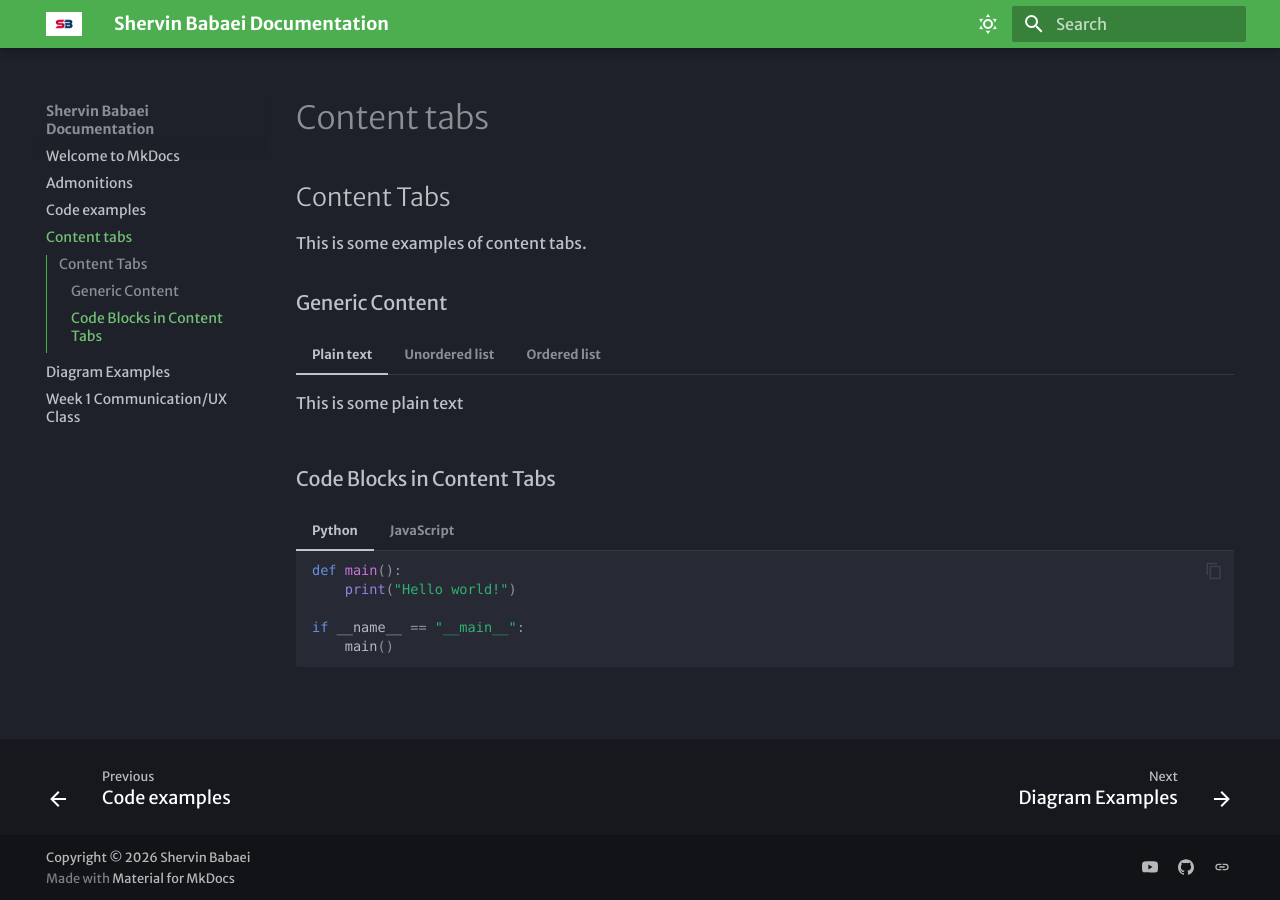
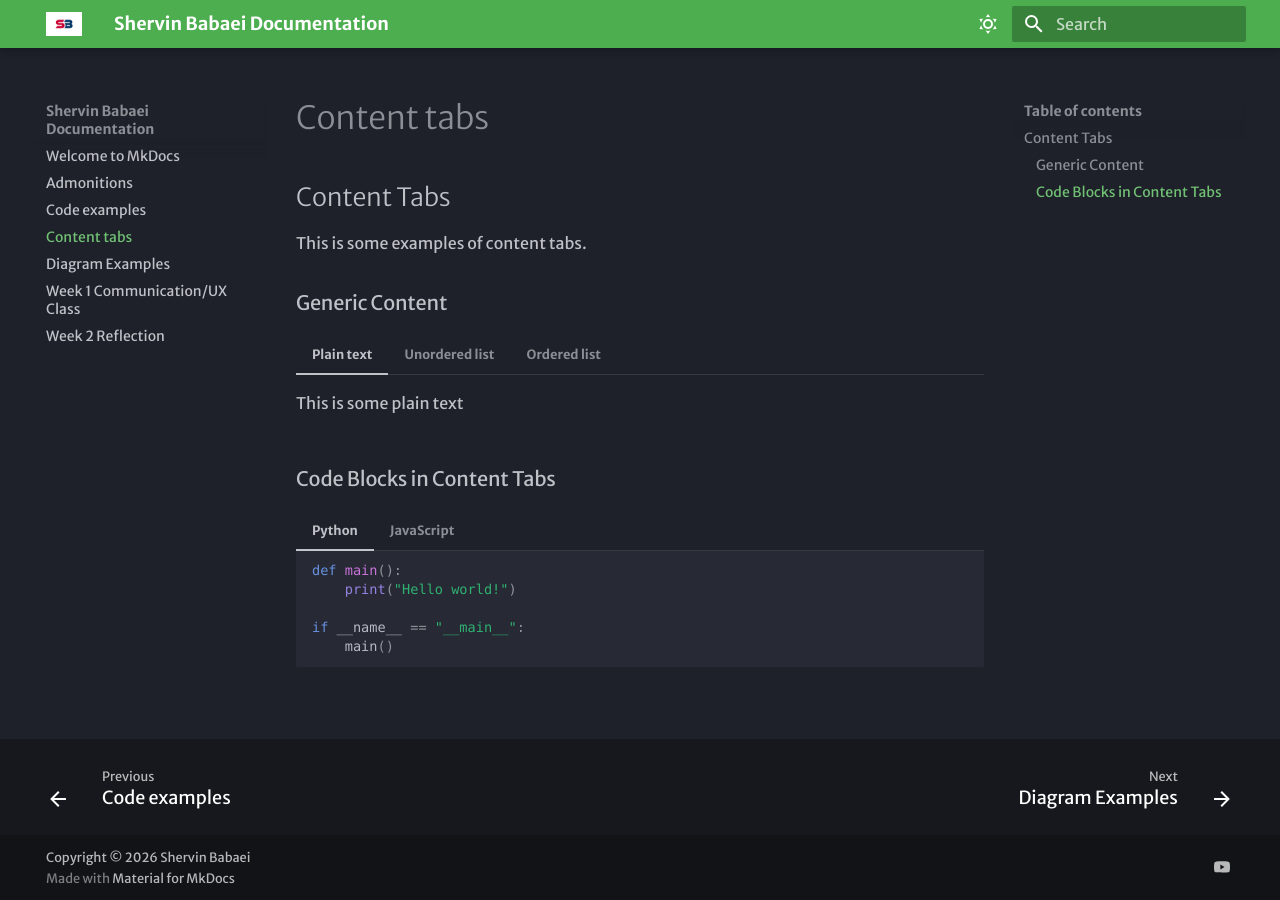
Before and after one commit to ShervinBabaei2007/mkdocs-project-2026, an MkDocs documentation site: the page built from docs/content-tabs.md, in a window 1280 px wide. Built offline with MkDocs 1.6.1 and Material for MkDocs 9.7.7, drawn with Linux system fonts in a browser that asks for light colours; some web fonts are replaced.

Commit message:
I messed up... added back week2

```diff
--- a/mkdocs.yml
+++ b/mkdocs.yml
@@ -1,9 +1,8 @@
 # ==========================
-# Site Info
+# Site Information
 # ==========================
 site_name: Shervin Babaei Documentation
 site_url: https://sitename.example
-site_author: Shervin Babaei
 copyright: "Copyright © 2026 Shervin Babaei"
 
 # ==========================
@@ -16,6 +15,8 @@
   font:
     text: Merriweather Sans
     code: Red Hat Mono
+  features:
+    - navigation.footer
   palette:
     # Dark Mode
     - scheme: slate
@@ -31,14 +32,6 @@
       toggle:
         icon: material/weather-night
         name: Light mode
-  features:
-    - navigation.footer          # Footer navigation
-    - navigation.instant         # Instant page load
-    - navigation.top             # Back to top button
-    - navigation.tracking        # Highlights active page
-    - toc.integrate              # Embed page table of contents
-    - content.code.copy          # Add copy buttons for code blocks
-    - navigation.sections        # Group sidebar navigation by section
 
 # ==========================
 # Markdown Extensions
@@ -46,7 +39,6 @@
 markdown_extensions:
   - attr_list
   - admonition
-  - footnotes
   - pymdownx.emoji:
       emoji_index: !!python/name:material.extensions.emoji.twemoji
       emoji_generator: !!python/name:material.extensions.emoji.to_svg
@@ -64,10 +56,6 @@
   - pymdownx.tabbed:
       alternate_style: true
   - pymdownx.details
-  - pymdownx.tasklist:
-      custom_checkbox: true
-  - pymdownx.betterem
-  - pymdownx.smartsymbols
 
 # ==========================
 # Extra Configuration
@@ -76,16 +64,3 @@
   social:
     - icon: simple/youtube
       link: https://youtube.com/@james-willett
-    - icon: simple/github
-      link: https://github.com/yourusername
-    - icon: simple/linkedin
-      link: https://linkedin.com/in/yourname
-
-# ==========================
-# Extra JS/CSS (optional)
-# ==========================
-extra_javascript:
-  - https://unpkg.com/mermaid@10/dist/mermaid.min.js
-
-extra_css:
-  - assets/css/custom.css  # optional: override or add custom styles
```
Also changed, not shown: docs/week2.md (added, +49 -0 lines).
